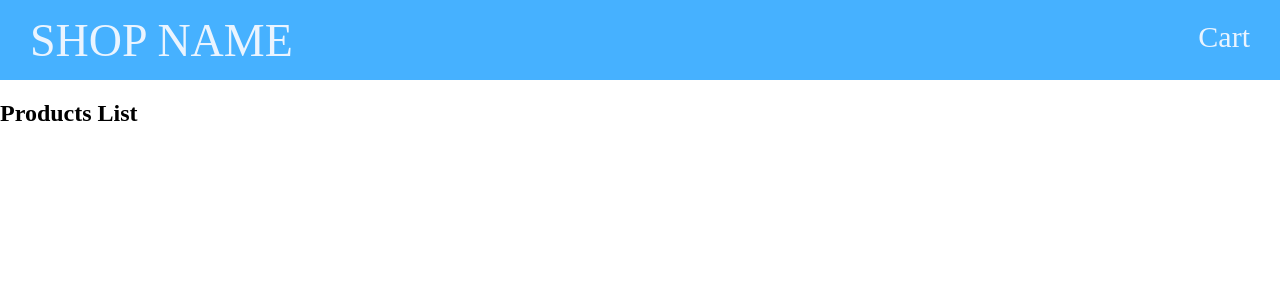
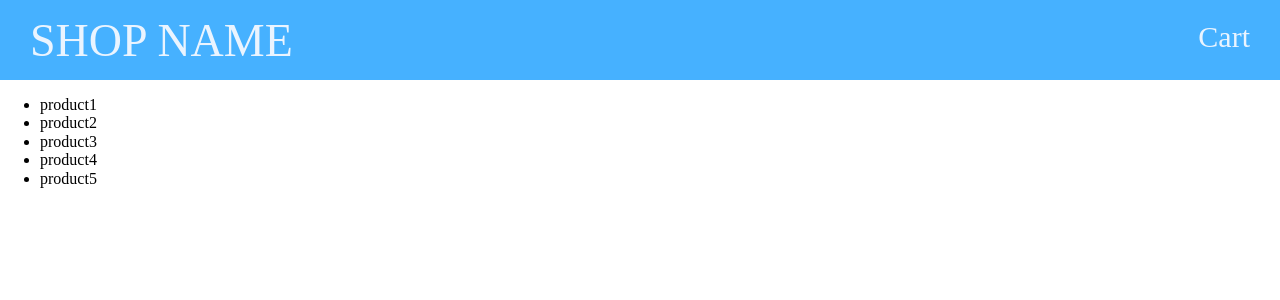
Before and after one commit to ScalaConsultants/react-example-app, a React app: page / in a window 1280 px wide. Shown: the top 300 px of the page. Built offline with nearby package versions, Linux system fonts and the light colour scheme.

Commit message:
change products list display

```diff
--- a/src/components/ProductsList/ProductsList.js
+++ b/src/components/ProductsList/ProductsList.js
@@ -1,9 +1,17 @@
 import React from 'react'
+import products from '../../data/products'
 
 const ProductsList = () => {
-    return (
-      <h2>Products List</h2>
-    )
+
+  const productsList = products.map((product) =>
+    <li>{product.name}</li>
+  )
+
+  return (
+    <ul>
+    {productsList}
+    </ul>
+  )
 }
 
 export default ProductsList
```
